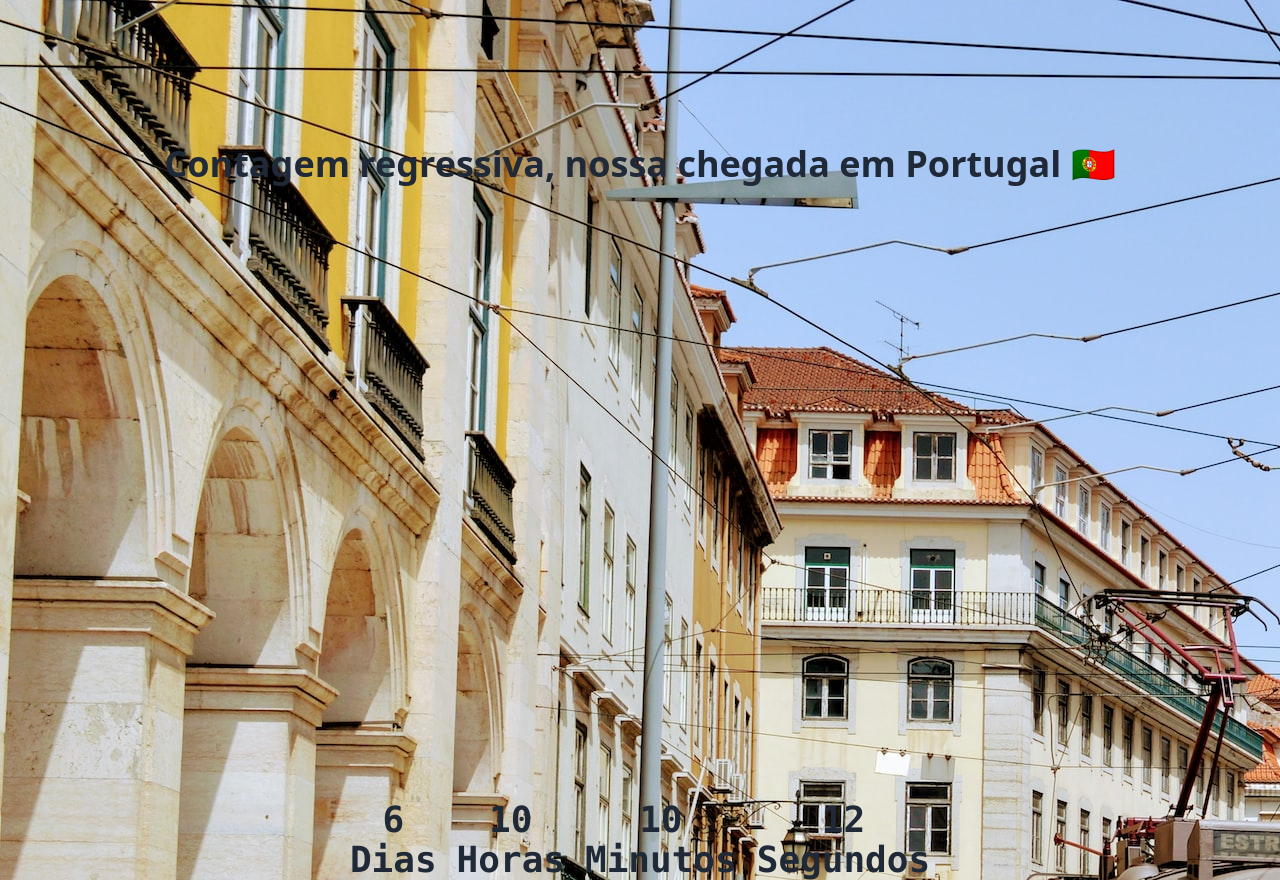
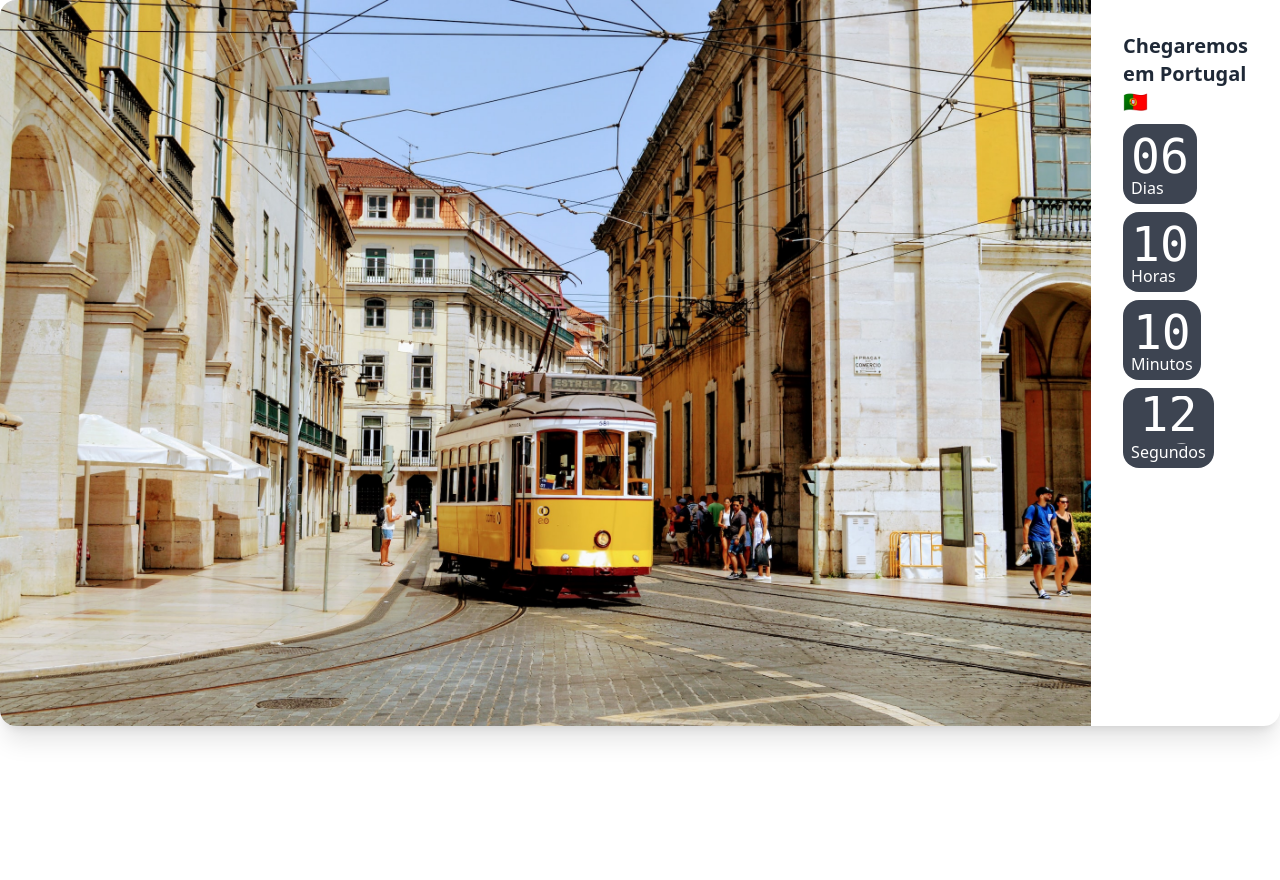
Before and after one commit to Diego-Girao/landing-travel, a React (Vite) app: page / in a window 1280 px wide. After the commit the page ends 800 px from the top, so only its background shows below. Built offline with nearby package versions, Linux system fonts and the light colour scheme.

Commit message:
Style using daisyUi components

```diff
--- a/src/App.jsx
+++ b/src/App.jsx
@@ -11,15 +11,20 @@ function App() {
 	const [day, hour, minute, second] = useCountdown("Mar 27, 2023 10:30:00")
 
 	return (
-		<div className="App mx-auto" style={{ backgroundImage: `url(${bgPt})` }}>
-			<div className="container h-screen p-36 mx-auto text-center font-extrabold text-4xl">
-				<Title title="Contagem regressiva, nossa chegada em Portugal 🇵🇹" />
-			</div>
-			<div className="countdown-container flex mx-auto justify-center text-center font-mono text-4xl font-bold gap-5">
-				<Counter title="Dias" number={day} />
-				<Counter title="Horas" number={hour} />
-				<Counter title="Minutos" number={minute} />
-				<Counter title="Segundos" number={second} />
+		<div className="container mx-auto">
+			<div className="card lg:card-side bg-base-100 shadow-xl">
+				<figure>
+					<img src={bgPt} alt="lisbon raiwls" />
+				</figure>
+				<div>
+					<div className="card-body">
+						<Title title="Chegaremos em Portugal 🇵🇹" />
+						<Counter title="Dias" number={day} />
+						<Counter title="Horas" number={hour} />
+						<Counter title="Minutos" number={minute} />
+						<Counter title="Segundos" number={second} />
+					</div>
+				</div>
 			</div>
 		</div>
 	)
--- a/src/components/Counter.jsx
+++ b/src/components/Counter.jsx
@@ -2,9 +2,13 @@ import React from "react"
 
 const Counter = ({ title, number }) => {
 	return (
-		<div className="counter">
-			<p className="counter-number">{number}</p>
-			<h3 className="counter-text">{title}</h3>
+		<div className="grid grid-flow-col gap-5 text-center auto-cols-max">
+			<div className="flex flex-col p-2 bg-neutral rounded-box text-neutral-content">
+				<p className="countdown font-mono text-5xl">
+					<p style={{ "--value": number }}></p>
+				</p>
+				<h3 className="countdown">{title}</h3>
+			</div>
 		</div>
 	)
 }
--- a/src/components/Title.jsx
+++ b/src/components/Title.jsx
@@ -1,7 +1,7 @@
 import React from "react"
 
 const Title = ({ title }) => {
-	return <h1 className="title">{title}</h1>
+	return <h1 className="card-title">{title}</h1>
 }
 
 export default Title
```
